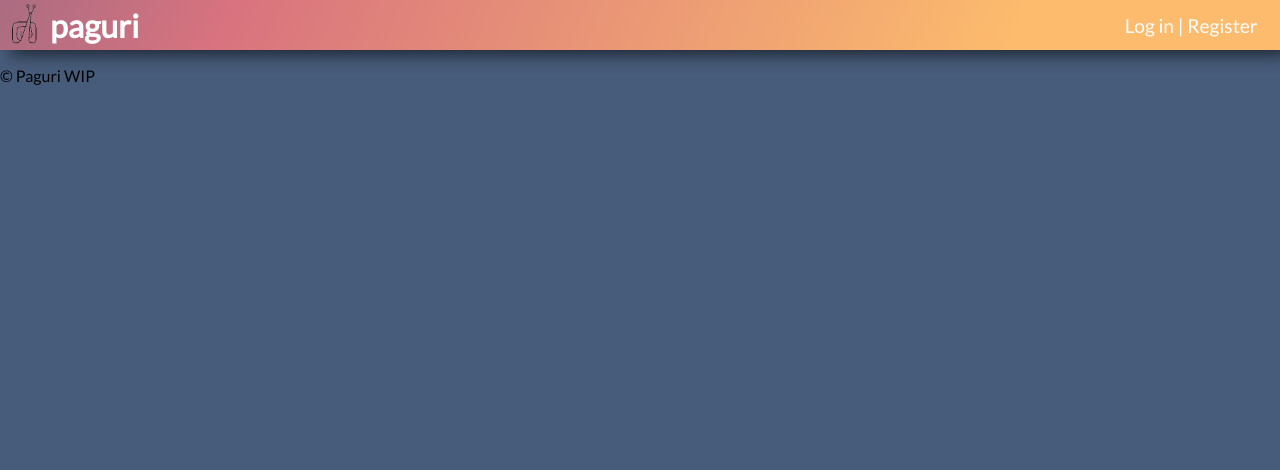
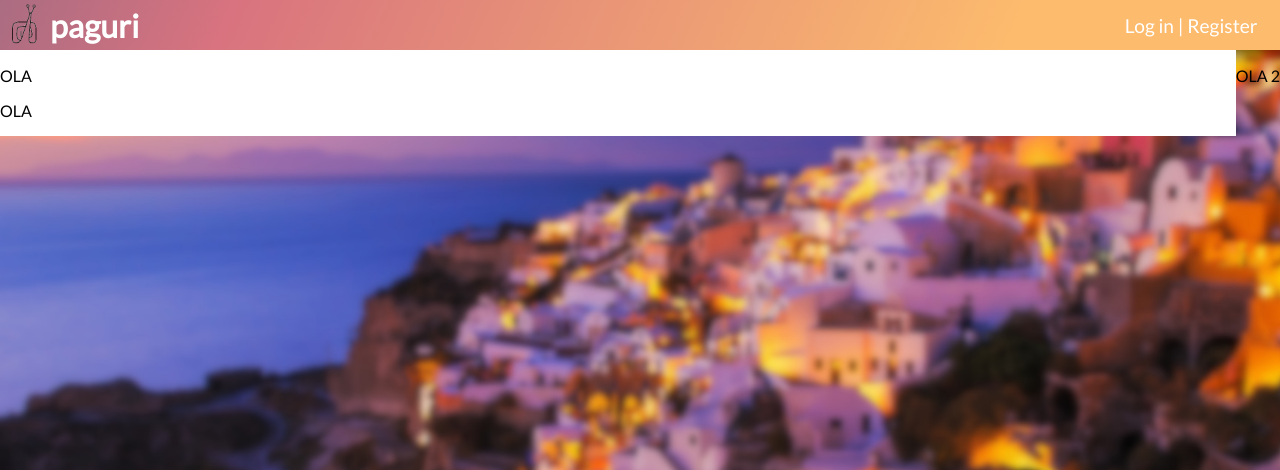
Before and after one commit to daviddias99/paguri-feup-ltw, a PHP site: page /pages/search_results.php in a window 1280 px wide. Shown: the top 470 px of the page. Run offline with PHP 8.4, Linux system fonts and the light colour scheme; some libraries are stand-ins or nearby versions.

Commit message:
Changed directory structure

```diff
--- a/css/front_page.css
+++ b/css/front_page.css
@@ -16,12 +16,32 @@ body{
 }
 
 body.front_page {
-    background: url('../resources/santorini.jpg') no-repeat center center fixed;
+
+    background: url('../resources/oporto.jpg') no-repeat center center fixed;
     background-size:     cover;                      /* <------ */
+
 }
 
 body.search_results {
-    background-color: var(--color-5);
+    background: url('../resources/santorini_blur.jpg') no-repeat center center fixed;
+    background-size:     cover;                      /* <------ */
+
+}
+
+body.search_results #main {
+    display: flex;
+    flex-direction: row;
+}
+
+body.search_results #main #left_side {
+    background-color: white;
+    flex-grow: 1;
+
+}
+
+body.search_results #main #right_side {
+    background-color: white;
+    flex-grow: 1;
 }
 
 body > header {
--- a/pages/search_results.php
+++ b/pages/search_results.php
@@ -7,16 +7,21 @@
 
 ?>
 
-<section id="filters">
+<section id="main">
+    <section id="left_side">
+        <section id="filters">
+            <p> OLA </p>
+        </section>
 
-</section>
+        <section id="search_results">
+        <p> OLA </p>
+        </section>
 
-<section id="search_results">
+        </section>
 
-</section>
-
-<section id="map">
-
+    <section id="map">
+    <p> OLA 2</p>
+    </section>
 </section>
 
 
--- a/templates/common/footer.php
+++ b/templates/common/footer.php
@@ -1,7 +1,5 @@
 <?php function draw_footer() { ?>
-            <footer>
-                <p>&copy; Paguri WIP</p>
-            </footer>
+
         </body>
     </html>
 <?php } ?>
--- a/templates/common/header.php
+++ b/templates/common/header.php
@@ -21,10 +21,10 @@
                 <p>paguri</p>
             </a>
             <section id="signup">
-                <a href="main_page.html">
+                <a href="pages/login.php">
                     Log in
                 </a>
-                <a href="main_page.html">
+                <a href="pages/register.php">
                     Register
                 </a>
             </section>
```
Also changed, not shown: resources/oporto.jpg (added), resources/oporto_blur.jpg (added), resources/santorini_blur.jpg (added).
